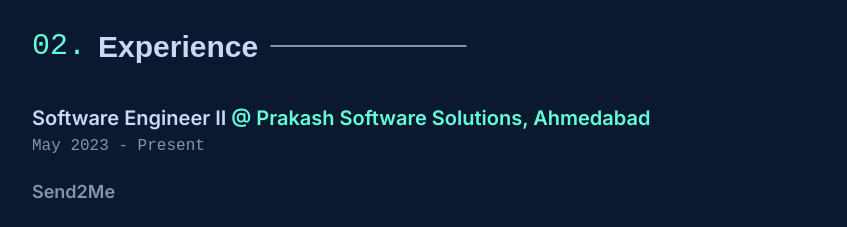
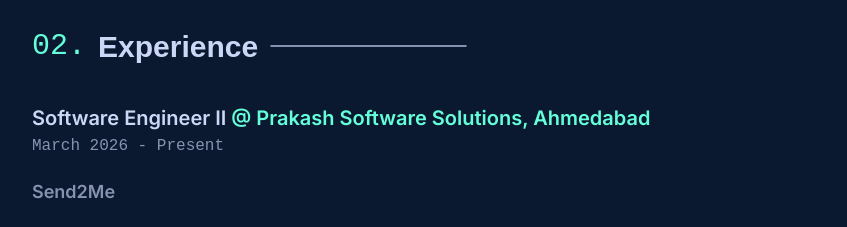
Before and after one commit to alwaysmayur/mayurparmar, a Next.js app: page / in a window 1280 px wide. Shown: the part 1680-1907 px from the top of the page, without its empty margins (116-963 px from the left). Built offline with nearby package versions, Linux system fonts and the light colour scheme.

Commit message:
feat: add portfolio data configuration file containing work, experience, and personal details

```diff
--- a/public/data.ts
+++ b/public/data.ts
@@ -81,7 +81,7 @@
     title: "Software Engineer II",
     companyName: "Prakash Software Solutions, Ahmedabad",
     companyUrl: "https://prakashinfotech.com/",
-    duration: "May 2023 - Present",
+    duration: "March 2026 - Present",
     projects: [
       {
         name: "Send2Me",
```
